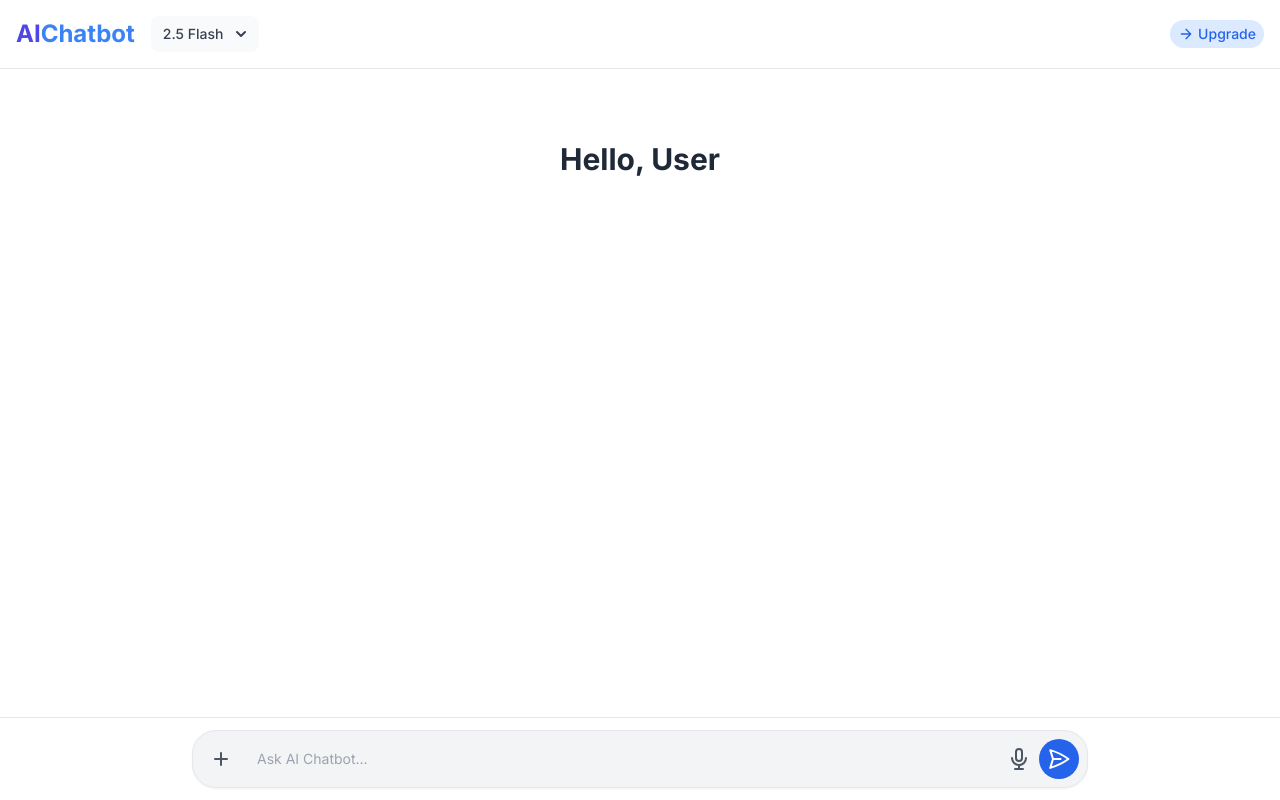
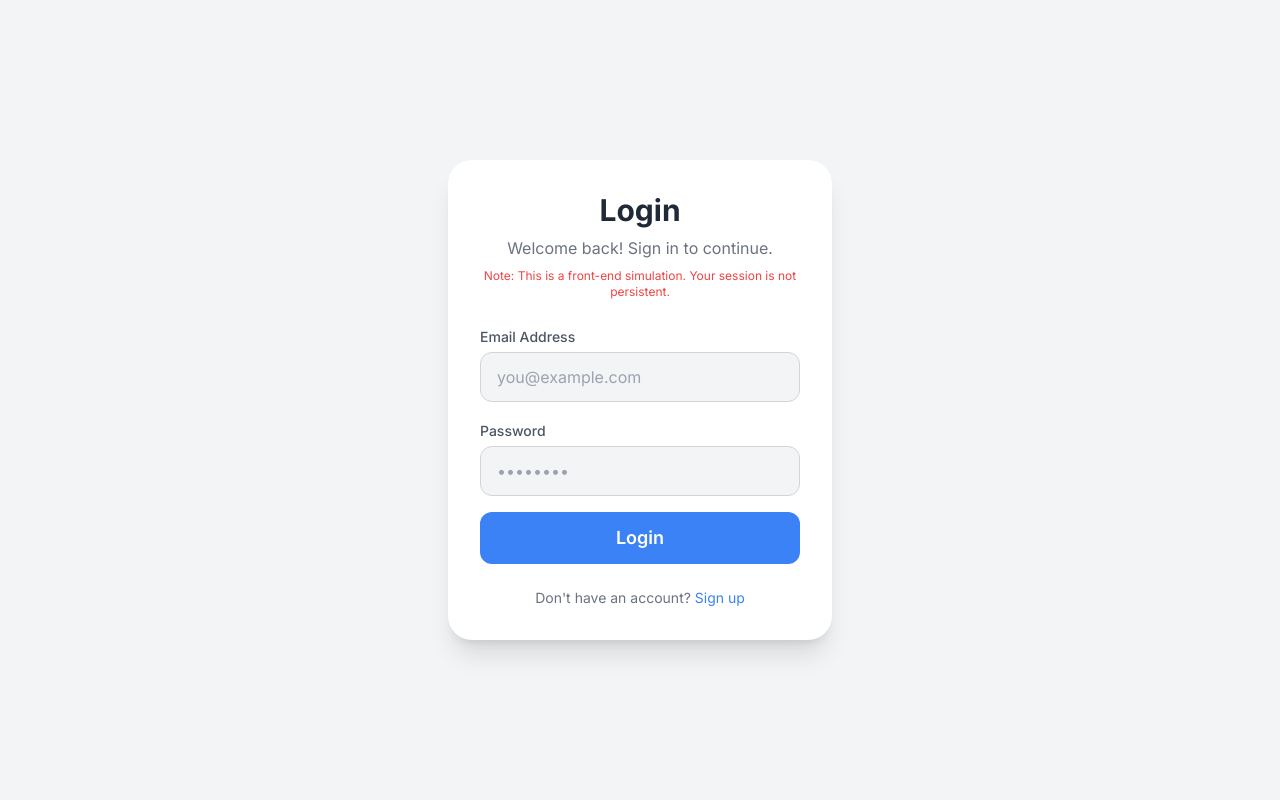
Before and after one commit to ajayyanshu/Sofia-Project, a Flask app: page / in a window 1280 px wide. Run offline with Flask 3, Linux system fonts and the light colour scheme; some libraries are stand-ins or nearby versions.

Commit message:
Update recreated_ui.html

```diff
--- a/templates/recreated_ui.html
+++ b/templates/recreated_ui.html
@@ -37,8 +37,37 @@
 </head>
 <body class="bg-gray-100 text-gray-900 flex flex-col full-height overflow-hidden">
 
-    <!-- Main App Container -->
-    <div id="app" class="flex flex-col h-full bg-white">
+    <!-- Auth Container -->
+    <div id="auth-screen" class="flex-1 flex items-center justify-center p-4 md:p-8">
+        <div class="bg-white rounded-3xl p-6 md:p-8 max-w-sm w-full space-y-6 shadow-xl">
+            <div class="text-center">
+                <h2 id="auth-title" class="text-2xl md:text-3xl font-bold text-gray-800 mb-2">Login</h2>
+                <p id="auth-subtitle" class="text-gray-500 text-sm md:text-base">Welcome back! Sign in to continue.</p>
+                <p class="text-xs text-red-500 mt-2">Note: This is a front-end simulation. Your session is not persistent.</p>
+            </div>
+
+            <form id="auth-form" class="space-y-4">
+                <div>
+                    <label for="email" class="text-sm font-medium text-gray-600">Email Address</label>
+                    <input type="email" id="email" class="w-full mt-1 bg-gray-100 border border-gray-300 rounded-xl px-4 py-3 text-gray-800 placeholder-gray-400 focus:outline-none focus:ring-2 focus:ring-blue-500 text-sm md:text-base" placeholder="you@example.com" required>
+                </div>
+                <div>
+                    <label for="password" class="text-sm font-medium text-gray-600">Password</label>
+                    <input type="password" id="password" class="w-full mt-1 bg-gray-100 border border-gray-300 rounded-xl px-4 py-3 text-gray-800 placeholder-gray-400 focus:outline-none focus:ring-2 focus:ring-blue-500 text-sm md:text-base" placeholder="••••••••" required>
+                </div>
+                <button type="submit" id="auth-button" class="w-full bg-blue-500 text-white rounded-xl py-3 text-lg font-semibold hover:bg-blue-600 transition-colors duration-200">Login</button>
+            </form>
+
+            <div class="text-center">
+                <p class="text-sm text-gray-500">
+                    Don't have an account? <a id="toggle-auth" href="#" class="text-blue-500 hover:underline">Sign up</a>
+                </p>
+            </div>
+        </div>
+    </div>
+
+    <!-- Main App Container (hidden by default) -->
+    <div id="app" class="flex flex-col h-full bg-white hidden">
 
         <!-- Top Nav Bar -->
         <header class="bg-white border-b border-gray-200 p-3 md:p-4 flex items-center justify-between flex-shrink-0 relative z-10">
@@ -65,6 +94,18 @@
                     </svg>
                     Upgrade
                 </button>
+                <div class="relative inline-block text-left">
+                    <button id="user-menu-button" class="p-2 md:p-3 rounded-full hover:bg-gray-200">
+                        <svg xmlns="http://www.w3.org/2000/svg" class="h-6 w-6 text-gray-600" fill="none" viewBox="0 0 24 24" stroke="currentColor" stroke-width="2">
+                            <path stroke-linecap="round" stroke-linejoin="round" d="M5.121 17.804A7 7 0 0112 15a7 7 0 016.879 2.804M15 10a3 3 0 11-6 0 3 3 0 016 0z" />
+                        </svg>
+                    </button>
+                    <div id="user-menu" class="hidden origin-top-right absolute right-0 mt-2 w-48 rounded-md shadow-lg py-1 bg-white ring-1 ring-black ring-opacity-5 focus:outline-none" role="menu" aria-orientation="vertical" aria-labelledby="user-menu-button">
+                        <button id="logout-button" class="block px-4 py-2 text-sm text-gray-700 w-full text-left hover:bg-gray-100" role="menuitem">
+                            Sign Out
+                        </button>
+                    </div>
+                </div>
             </div>
         </header>
 
@@ -242,8 +283,6 @@
                                 temperature: 0.7,
                                 maxOutputTokens: 200,
                             },
-                            // I've removed the systemInstruction here to avoid potential conflicts.
-                            // The model's behavior is now handled by the user prompt.
                         };
 
                         const apiUrl = `https://generativelanguage.googleapis.com/v1beta/models/gemini-2.5-flash-preview-05-20:generateContent?key=${API_KEY}`;
```
